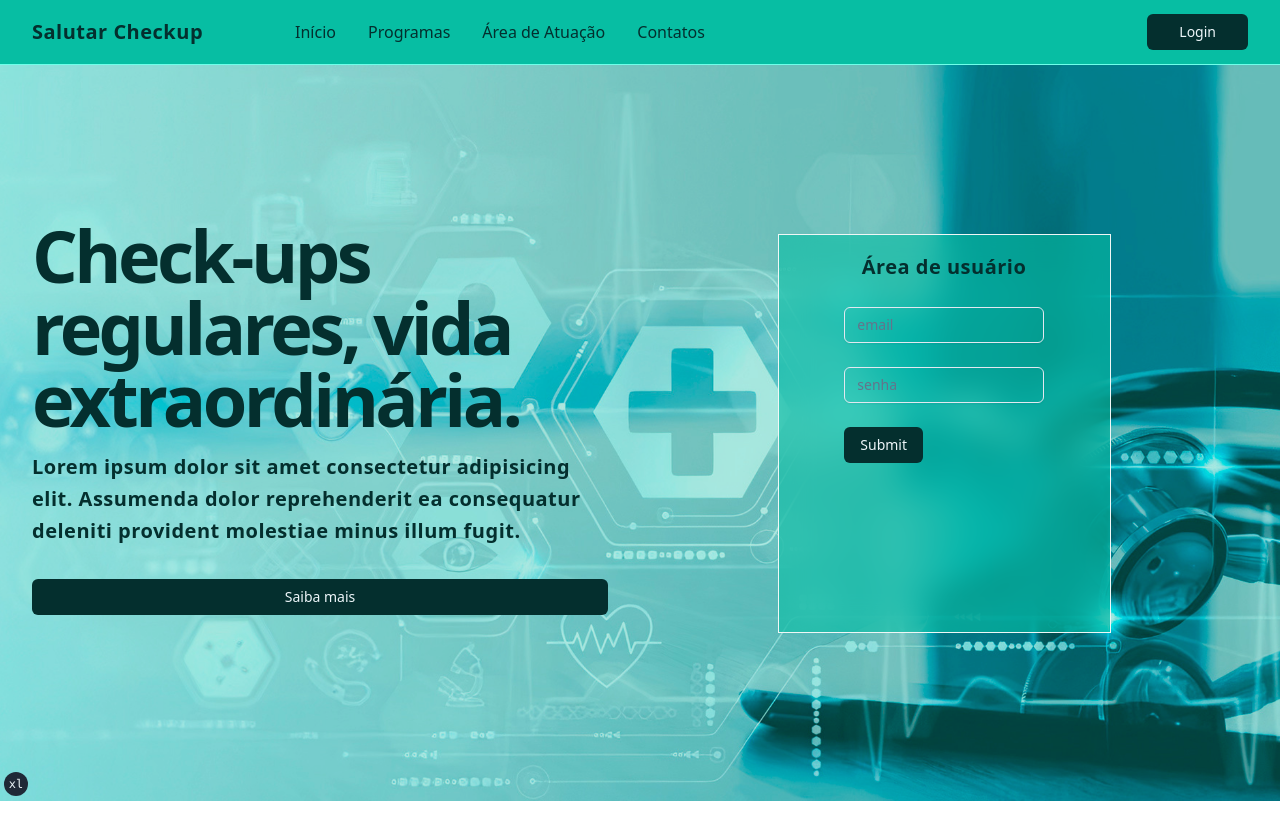
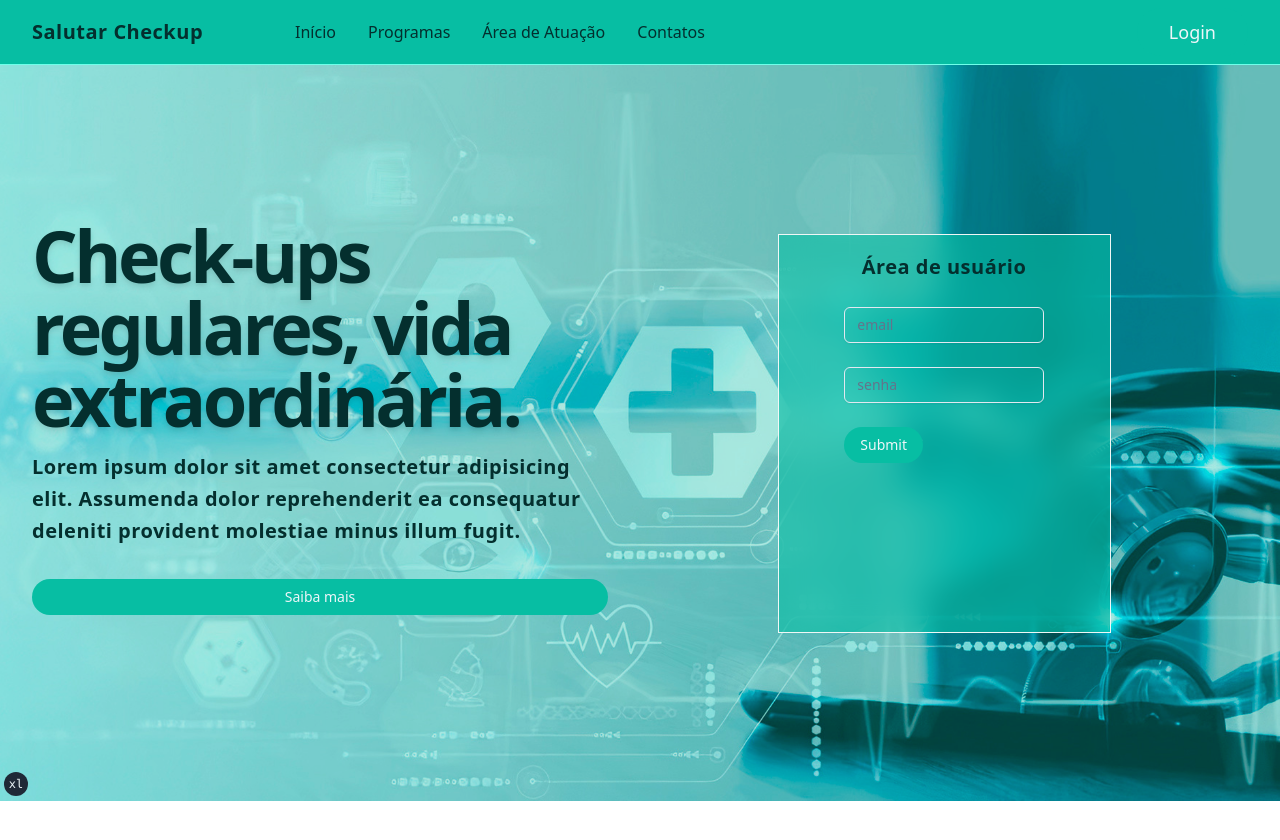
Before and after one commit to renexe/salutar-checkup, a Next.js app: page / in a window 1280 px wide. Shown: the top 840 px of the page. Built offline with nearby package versions, Linux system fonts and the light colour scheme.

Commit message:
<style>[ui]: Rework to clean layout

```diff
--- a/src/components/ui/button.tsx
+++ b/src/components/ui/button.tsx
@@ -5,12 +5,12 @@ import { cva, type VariantProps } from "class-variance-authority"
 import { cn } from "@/lib/utils"
 
 const buttonVariants = cva(
-  "inline-flex items-center justify-center whitespace-nowrap rounded-md text-sm font-medium transition-all duration-400 focus-visible:outline-none focus-visible:ring-1 focus-visible:ring-ring disabled:pointer-events-none disabled:opacity-50",
+  "inline-flex items-center justify-center whitespace-nowrap rounded-full text-sm font-medium transition-all duration-400 focus-visible:outline-none focus-visible:ring-1 focus-visible:ring-ring disabled:pointer-events-none disabled:opacity-50",
   {
     variants: {
       variant: {
         default:
-          "overflow-hidden relative bg-primary-foreground text-white hover:bg-accent hover:text-primary-foreground after:translate-x-full after:absolute after:top-0 after:left-0 after:content-[''] after:skew-y-[40deg] after:w-full after:h-full after:bg-white/80 after:transition-all after:duration-300 after:z-10 hover:after:-translate-x-full",
+          "overflow-hidden relative bg-primary text-white hover:bg-foreground after:translate-x-full after:absolute after:top-0 after:left-0 after:content-[''] after:skew-y-[30deg] after:w-full after:h-full after:bg-white after:transition-all after:duration-300 after:z-10 hover:after:-translate-x-full",
         destructive:
           "bg-destructive text-destructive-foreground shadow-sm hover:bg-destructive/90",
         outline:
@@ -22,8 +22,8 @@ const buttonVariants = cva(
       },
       size: {
         default: "h-9 px-4 py-2",
-        sm: "h-9 rounded-md px-3 text-xs",
-        lg: "h-9 rounded-md px-8",
+        sm: "h-9 px-3 text-xs",
+        lg: "h-12 px-8 text-lg",
         icon: "h-9 w-9",
       },
     },
--- a/src/components/ui/typography.tsx
+++ b/src/components/ui/typography.tsx
@@ -18,7 +18,7 @@ const typographyVariants = cva(
         body1: "text-base",
         body2: "text-sm",
         caption: "text-xs",
-        "special-title": "text-7xl leading-tighter tracking-tighter font-bold",
+        "special-title": "text-7xl leading-tighter tracking-tighter font-bold drop-shadow-md",
       },
       color: {
         primary: "text-primary",
@@ -27,6 +27,7 @@ const typographyVariants = cva(
         destructive: "text-destructive",
         white: "text-white",
         black: "text-black",
+        foreground: "text-foreground",
         "primary-foreground": "text-primary-foreground",
         "secondary-foreground": "text-secondary-foreground",
         "accent-foreground": "text-accent-foreground",
```
